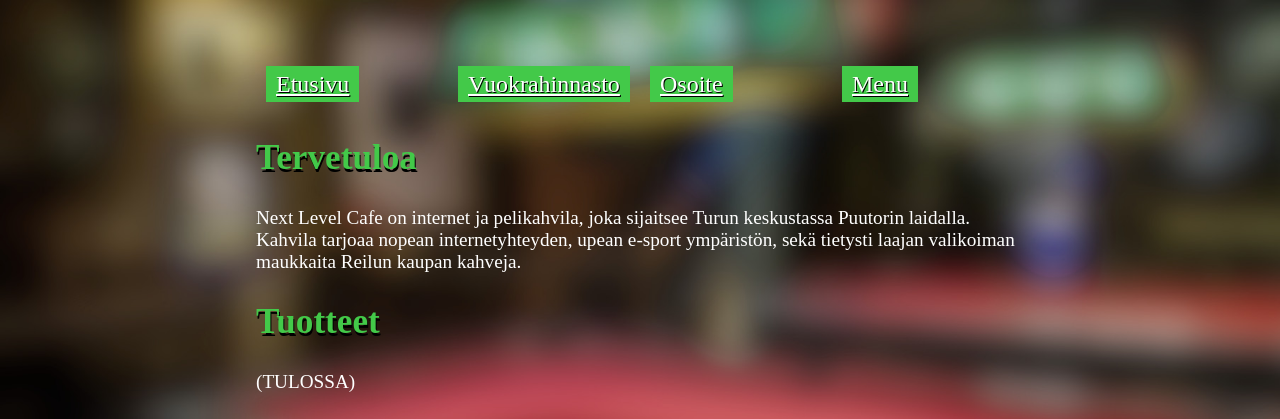
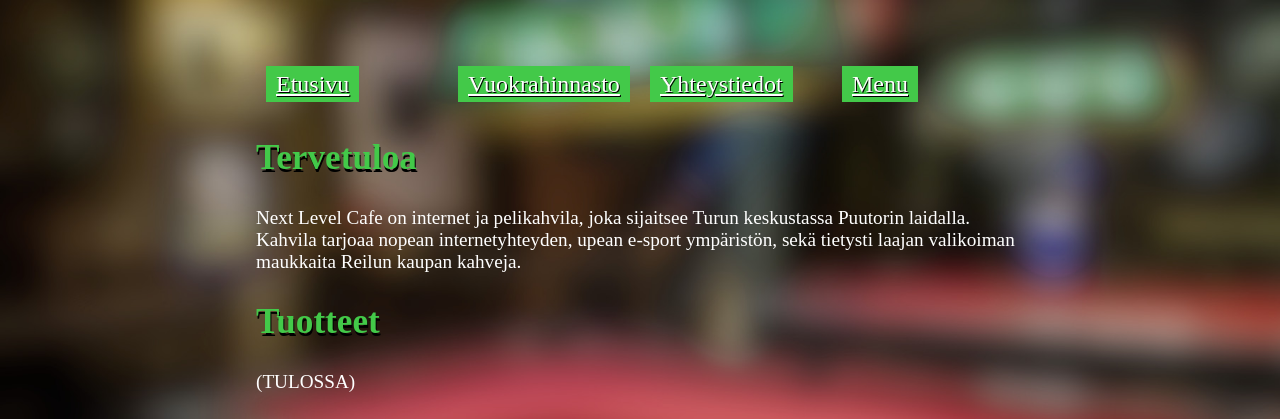
Before and after one commit to villetorni/Nettisivut2020, a plain HTML site: page index.html in a window 1280 px wide. Shown: the part 357-776 px from the top of the page. Drawn offline with Linux system fonts and the light colour scheme.

Commit message:
osoitteen tilalle laitettu yhteystiedot

```diff
--- a/index.html
+++ b/index.html
@@ -31,7 +31,7 @@
 
 			<div class="box"> <a href="NextLevelCafe_vuokrahinnasto.html">Vuokrahinnasto</a> </div>
 
-			<div class="box"> <a href="NextLevelCafe_osoite.html">Osoite</a> </div>
+			<div class="box"> <a href="NextLevelCafe_osoite.html">Yhteystiedot</a> </div>
 
 			<div class="box"> <a href="NextLevelCafe_sanasto.html">Menu</a> </div>
 
```
